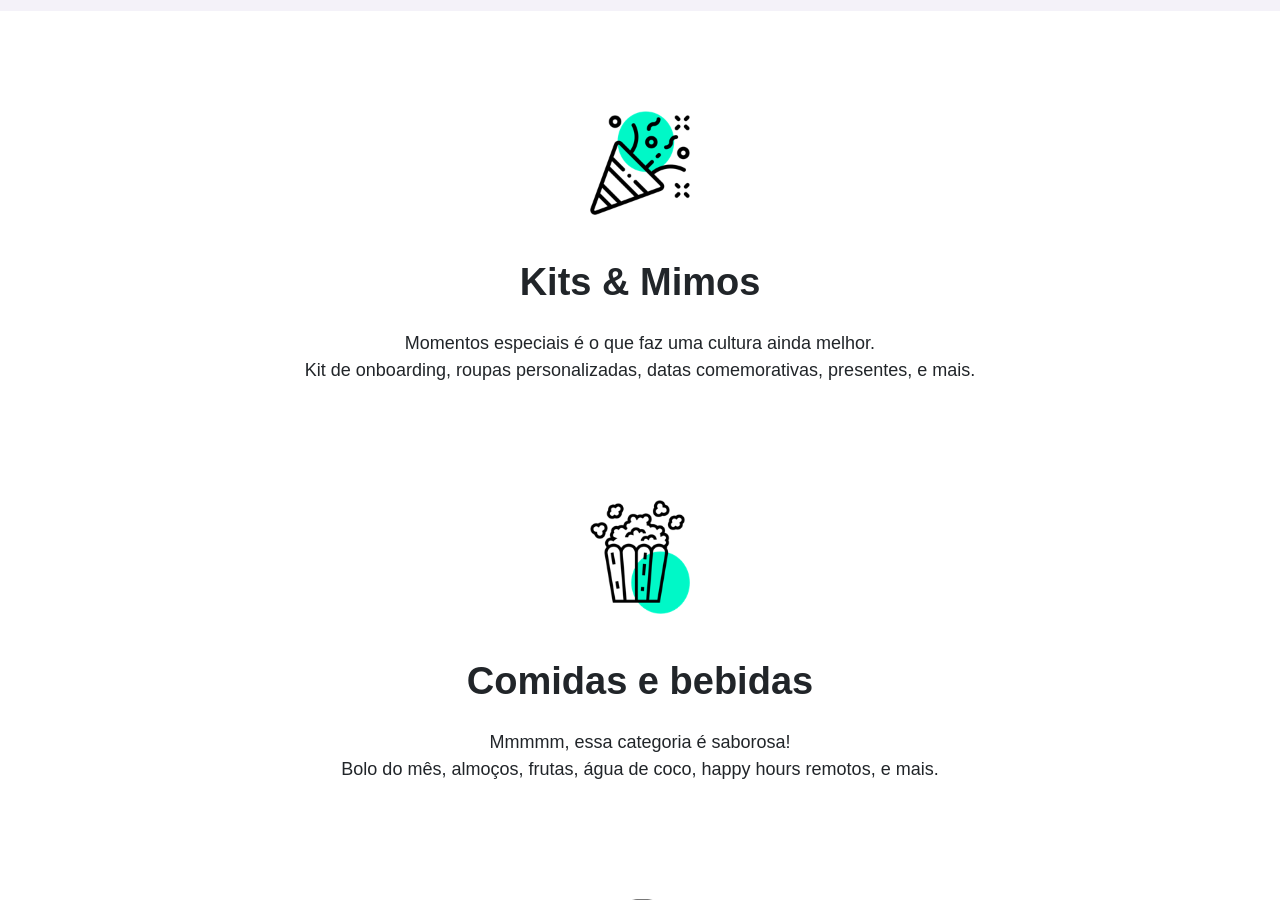
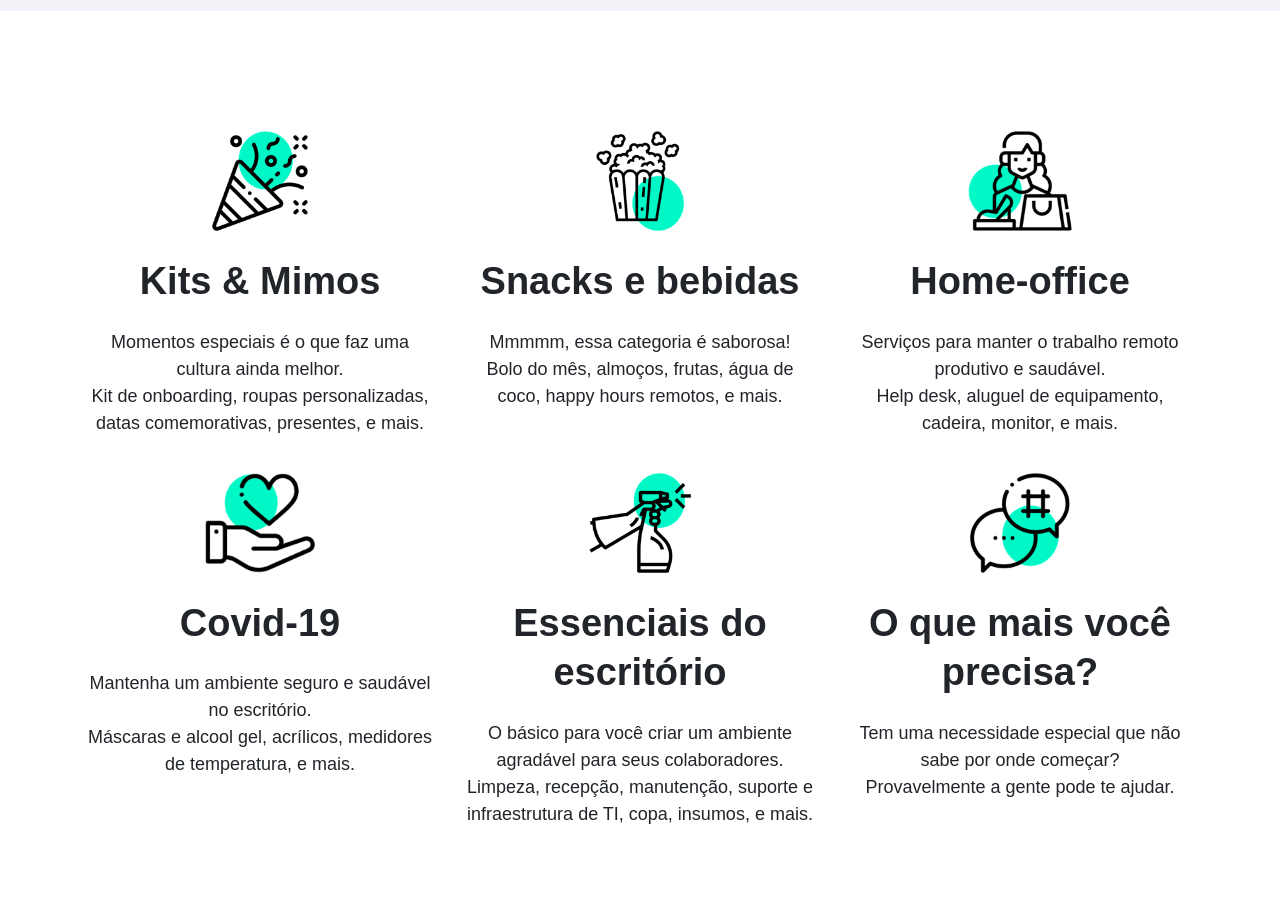
Before and after one commit to lobby-tech/lobby.tech, a Jekyll site: the page built from marketplace.html, in a window 1280 px wide and 900 px high, scrolled down 565 px. Built offline with Jekyll 4.4.1, drawn with Linux system fonts in a browser that asks for light colours; a script that is not in the unit is left out.

Commit message:
Updated text and signup links

```diff
--- a/helpdesk.html
+++ b/helpdesk.html
@@ -14,10 +14,10 @@ layout: home
         </h2>
         <br>
         <p>
-          <a href="https://portal.lobby.tech/#/signup?utm_source=website" class="btn btn--margin">
+          <a href="https://mkt.lobby.tech/comecar-agora" class="btn btn--margin">
             Começar agora
           </a>
-          <a href="https://mkt.lobby.tech/agende-uma-demonstracao?utm_source=website" class="btn btn--margin btn--secondary">
+          <a href="https://mkt.lobby.tech/agende-uma-demonstracao" class="btn btn--margin btn--secondary">
             Agendar uma demonstração
           </a>
         </p>
@@ -87,7 +87,7 @@ layout: home
         <h1 class="font--lg">Gerenciar seu escritório ficou fácil</h1>
         <h2 class="font--xl">Crie sua conta grátis</h2>
         <p class="section-three__btn">
-          <a href="https://portal.lobby.tech/#/signup?utm_source=website" class="btn">
+          <a href="https://mkt.lobby.tech/comecar-agora" class="btn">
             Começar agora
           </a>
         </p>
--- a/index.html
+++ b/index.html
@@ -11,10 +11,10 @@ layout: home
         <h2 class="font--md">Facilitamos a contratação de serviços para seu escritório e home-office</h2>
         <br>
         <p>
-          <a href="https://portal.lobby.tech/#/signup?utm_source=website" class="btn btn--margin">
+          <a href="https://mkt.lobby.tech/comecar-agora" class="btn btn--margin">
             Começar agora
           </a>
-          <a href="https://mkt.lobby.tech/agende-uma-demonstracao?utm_source=website" class="btn btn--margin btn--secondary">
+          <a href="https://mkt.lobby.tech/agende-uma-demonstracao" class="btn btn--margin btn--secondary">
             Agendar uma demonstração
           </a>
         </p>
@@ -141,7 +141,7 @@ layout: home
         <h1 class="font--lg">Gerenciar seu escritório ficou fácil</h1>
         <h2 class="font--xl">Crie sua conta grátis</h2>
         <p class="section-three__btn">
-          <a href="https://portal.lobby.tech/#/signup?utm_source=website" class="btn">
+          <a href="https://mkt.lobby.tech/comecar-agora" class="btn">
             Começar agora
           </a>
         </p>
--- a/marketplace.html
+++ b/marketplace.html
@@ -14,10 +14,10 @@ layout: home
         </h2>
         <br>
         <p>
-          <a href="https://portal.lobby.tech/#/signup?utm_source=website" class="btn btn--margin">
+          <a href="https://mkt.lobby.tech/comecar-agora" class="btn btn--margin">
             Começar agora
           </a>
-          <a href="https://mkt.lobby.tech/agende-uma-demonstracao?utm_source=website" class="btn btn--margin btn--secondary">
+          <a href="https://mkt.lobby.tech/agende-uma-demonstracao" class="btn btn--margin btn--secondary">
             Agendar uma demonstração
           </a>
         </p>
@@ -29,9 +29,8 @@ layout: home
 <section class="section-one">
   <div class="container">
     <div class="row">
-      <div class="col-12 col-lg-8 offset-lg-2">
-        <p><img width="100px" src="/assets/images/icons/Icon_Party.png" alt="Icon_Party"></p>
-        <br>
+      <div class="col-sm-12 col-md-4">
+        <p><img height="100px" style="margin:20px 0 10px" src="/assets/images/icons/Icon_Party.png" alt="Icon_Party"></p>
         <h1 class="font--xl">Kits & Mimos</h1>
         <p>
           Momentos especiais é o que faz uma cultura ainda melhor.
@@ -39,33 +38,17 @@ layout: home
           Kit de onboarding, roupas personalizadas, datas comemorativas, presentes, e mais.
         </p>
       </div>
-    </div>
-  </div>
-</section>
-
-<section class="section-one padding-top-0">
-  <div class="container">
-    <div class="row">
-      <div class="col-12 col-lg-8 offset-lg-2">
-        <p><img width="100px" src="/assets/images/icons/Icon_Snacks.png" alt="Icon_Snacks"></p>
-        <br>
-        <h1 class="font--xl">Comidas e bebidas</h1>
+      <div class="col-sm-12 col-md-4">
+        <p><img height="100px" style="margin:20px 0 10px" src="/assets/images/icons/Icon_Snacks.png" alt="Icon_Snacks"></p>
+        <h1 class="font--xl">Snacks e bebidas</h1>
         <p>
           Mmmmm, essa categoria é saborosa!
           <br>
           Bolo do mês, almoços, frutas, água de coco, happy hours remotos, e mais.
         </p>
       </div>
-    </div>
-  </div>
-</section>
-
-<section class="section-one padding-top-0">
-  <div class="container">
-    <div class="row">
-      <div class="col-12 col-lg-8 offset-lg-2">
-        <p><img width="100px" src="/assets/images/icons/Icon_Treat.png" alt="Icon_Treat"></p>
-        <br>
+      <div class="col-sm-12 col-md-4">
+        <p><img height="100px" style="margin:20px 0 10px" src="/assets/images/icons/Icon_Treat.png" alt="Icon_Treat"></p>
         <h1 class="font--xl">Home-office</h1>
         <p>
           Serviços para manter o trabalho remoto produtivo e saudável.
@@ -73,16 +56,8 @@ layout: home
           Help desk, aluguel de equipamento, cadeira, monitor, e mais.
         </p>
       </div>
-    </div>
-  </div>
-</section>
-
-<section class="section-one padding-top-0">
-  <div class="container">
-    <div class="row">
-      <div class="col-12 col-lg-8 offset-lg-2">
-        <p><img width="100px" src="/assets/images/icons/Icon_Hearth.png" alt="Icon_Hearth"></p>
-        <br>
+      <div class="col-sm-12 col-md-4">
+        <p><img height="100px" style="margin:20px 0 10px" src="/assets/images/icons/Icon_Hearth.png" alt="Icon_Hearth"></p>
         <h1 class="font--xl">Covid-19</h1>
         <p>
           Mantenha um ambiente seguro e saudável no escritório.
@@ -90,16 +65,8 @@ layout: home
           Máscaras e alcool gel, acrílicos, medidores de temperatura, e mais.
         </p>
       </div>
-    </div>
-  </div>
-</section>
-
-<section class="section-one padding-top-0">
-  <div class="container">
-    <div class="row">
-      <div class="col-12 col-lg-8 offset-lg-2">
-        <p><img width="100px" src="/assets/images/icons/Icon_Office.png" alt="Icon_Office"></p>
-        <br>
+      <div class="col-sm-12 col-md-4">
+        <p><img height="100px" style="margin:20px 0 10px" src="/assets/images/icons/Icon_Office.png" alt="Icon_Office"></p>
         <h1 class="font--xl">Essenciais do escritório</h1>
         <p>
           O básico para você criar um ambiente agradável para seus colaboradores.
@@ -107,16 +74,8 @@ layout: home
           Limpeza, recepção, manutenção, suporte e infraestrutura de TI, copa, insumos, e mais.
         </p>
       </div>
-    </div>
-  </div>
-</section>
-
-<section class="section-one padding-top-0">
-  <div class="container">
-    <div class="row">
-      <div class="col-12 col-lg-8 offset-lg-2">
-        <p><img width="100px" src="/assets/images/icons/Icon_More.png" alt="Icon_More"></p>
-        <br>
+      <div class="col-sm-12 col-md-4">
+        <p><img height="100px" style="margin:20px 0 10px" src="/assets/images/icons/Icon_More.png" alt="Icon_More"></p>
         <h1 class="font--xl">O que mais você precisa?</h1>
         <p>
           Tem uma necessidade especial que não sabe por onde começar?
@@ -158,7 +117,7 @@ layout: home
         <h1 class="font--lg">Gerenciar seu escritório ficou fácil</h1>
         <h2 class="font--xl">Crie sua conta grátis</h2>
         <p class="section-three__btn">
-          <a href="https://portal.lobby.tech/#/signup?utm_source=website" class="btn">
+          <a href="https://mkt.lobby.tech/comecar-agora" class="btn">
             Começar agora
           </a>
         </p>
```
Also changed, not shown: seja-parceiro.html (+8 -33 lines).
